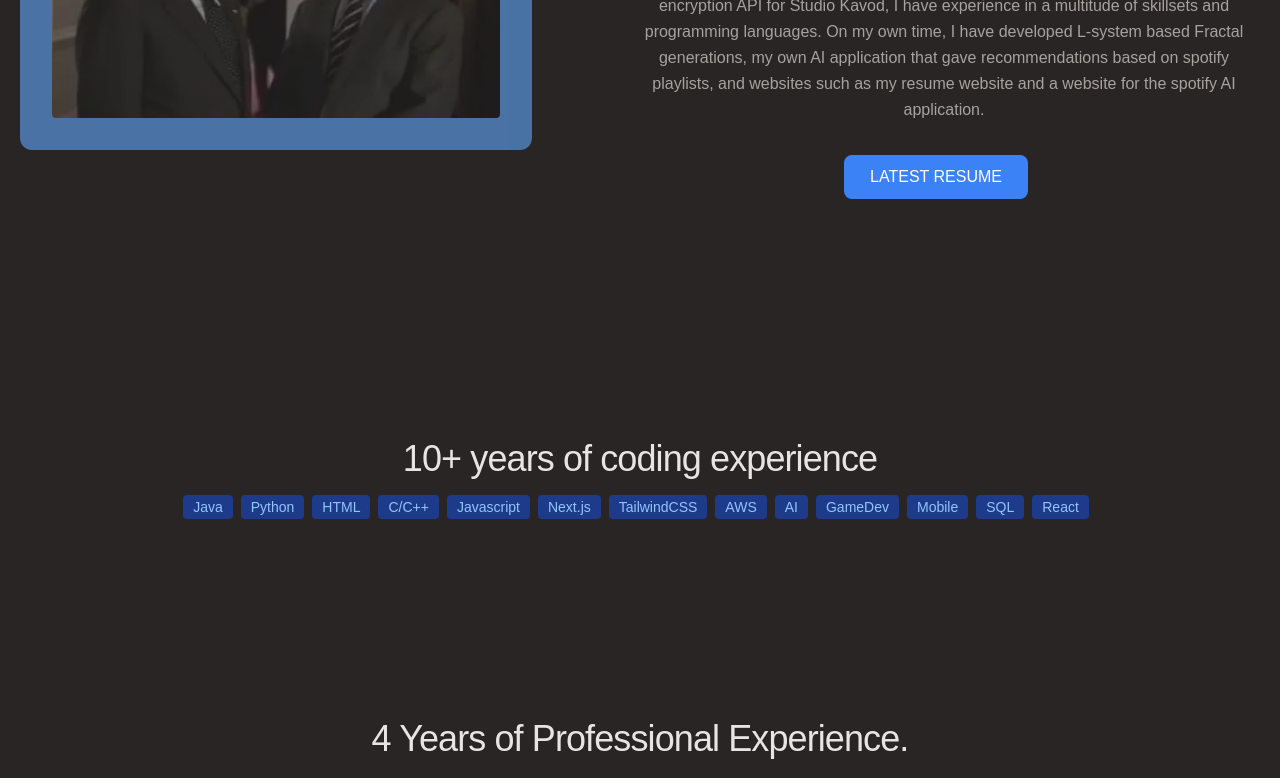
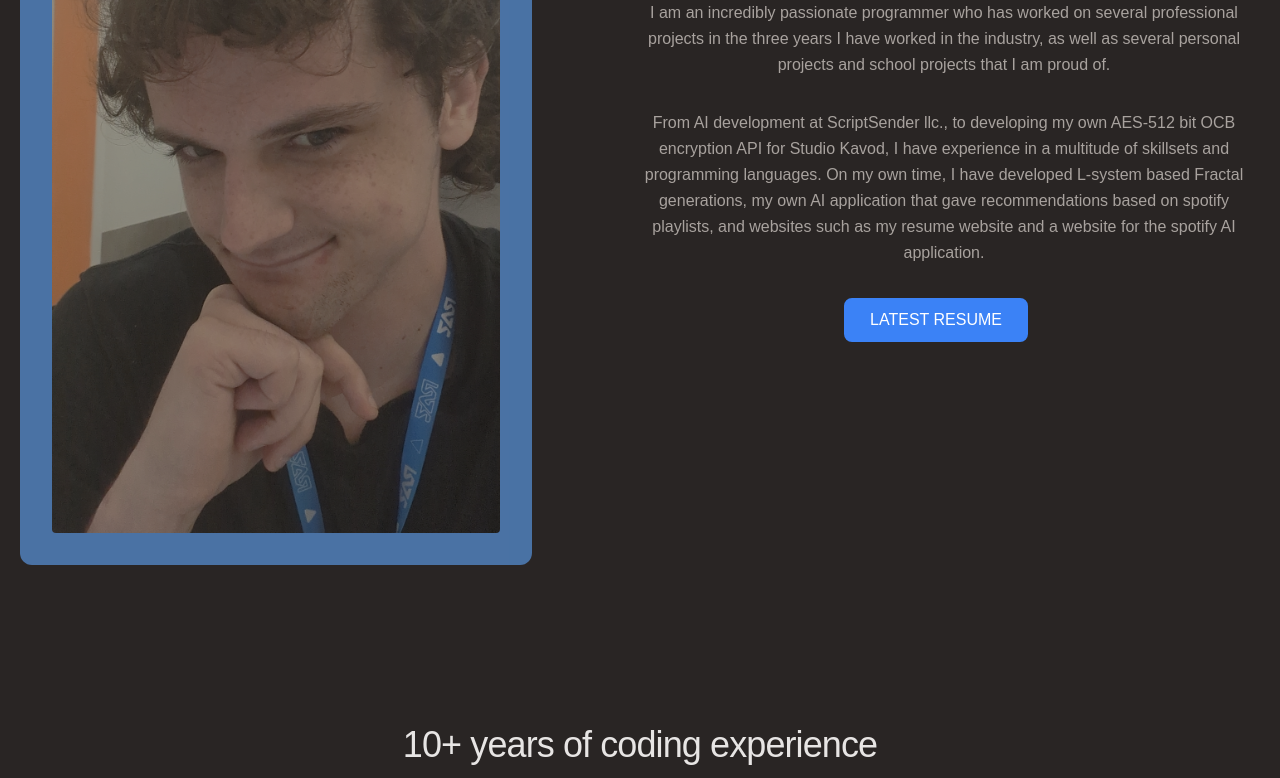
Before and after one commit to groost/ResumeWebsite, a plain HTML site: page index.html in a window 1280 px wide. Shown: the part 391-1169 px from the top of the page. Drawn offline with nearby package versions, Linux system fonts and the light colour scheme.

Commit message:
Signed-off-by: groost <amrussell00@gmail.com>

```diff
--- a/index.html
+++ b/index.html
@@ -12,7 +12,7 @@
     <div class="container mx-auto flex px-5 py-24 md:flex-row flex-col items-center">
         <div class="lg:max-w-lg lg:w-full md:w-1/2 w-5/6 relative bg-blue-400 bg-cover bg-center opacity-60 rounded-xl p-8">
             <div class="relative">
-                <img class="object-cover object-center rounded z-10" alt="Dick" src="dick.png">
+                <img class="object-cover object-center rounded z-10" alt="My Face" src="Picture.jpg">
             </div>
         </div>
 
```
Also changed, not shown: Picture.jpg (added).
